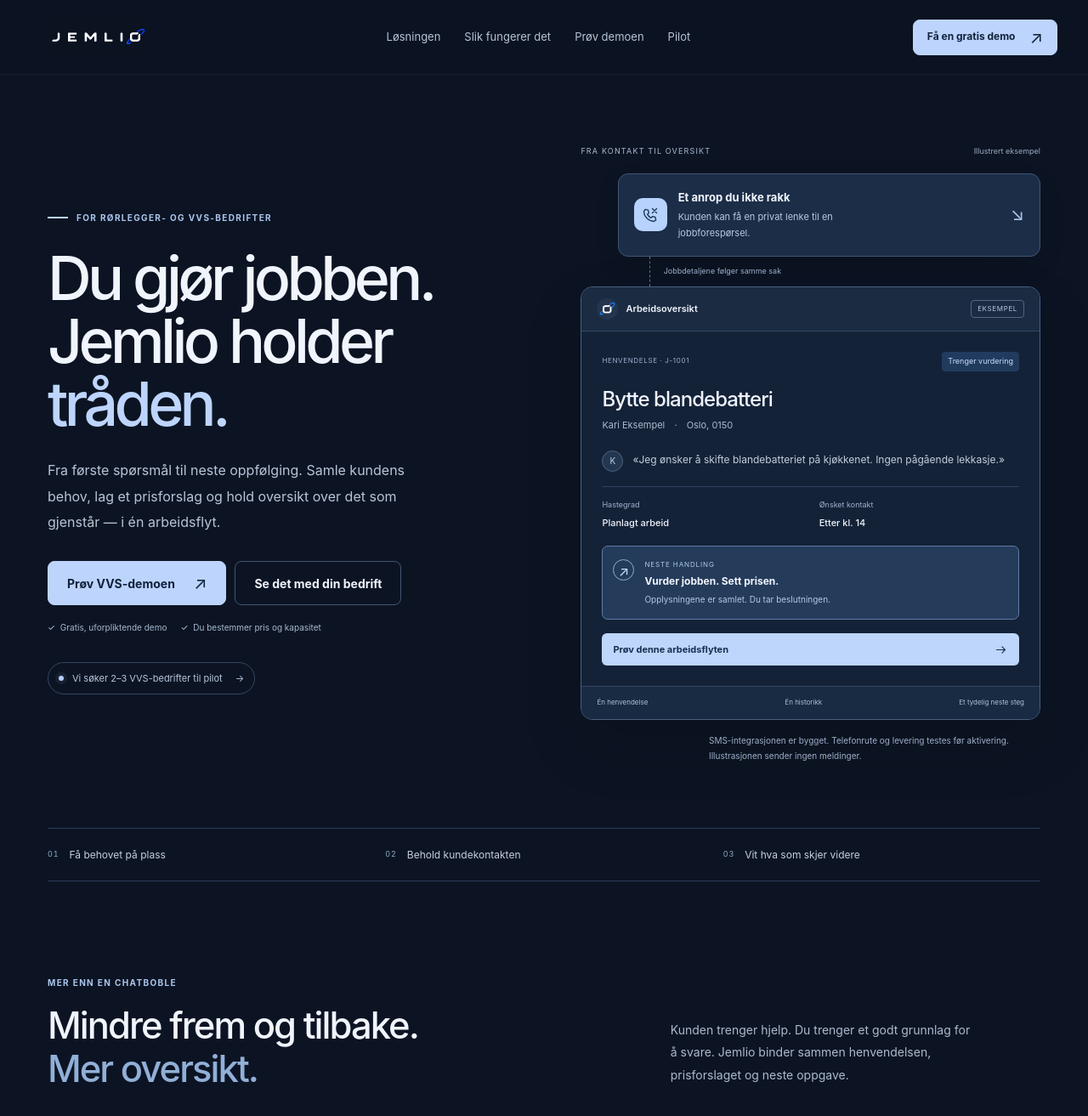
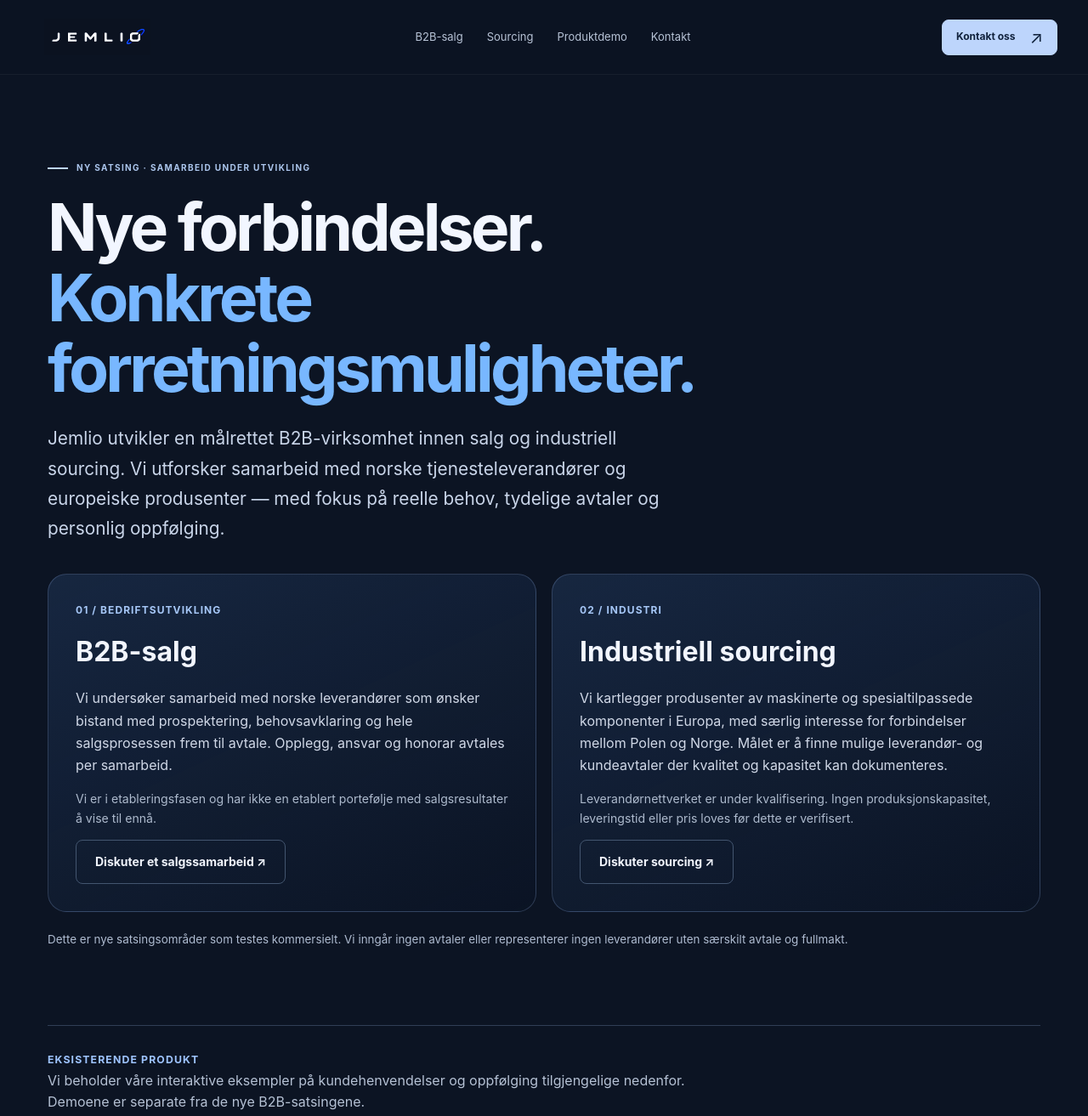
Before and after one commit to BlaskeBlisk1/nova-dynamics-bot-server, a website: page public/marketing/index.html in a window 1280 px wide. Shown: the top 1313 px of the page at 85% size. Drawn offline with Linux system fonts and the light colour scheme.

Commit message:
Add stage-one B2B sales and industrial sourcing positioning without removing demos

```diff
--- a/public/marketing/index.html
+++ b/public/marketing/index.html
@@ -4,13 +4,13 @@
   <meta charset="utf-8">
   <meta name="viewport" content="width=device-width, initial-scale=1">
   <meta name="theme-color" content="#0c1423">
-  <meta name="description" content="Jemlio samler kundehenvendelser, jobbdetaljer, prisforslag og oppfølging for rørlegger- og VVS-bedrifter. Prøv demoen og utforsk en avgrenset pilot.">
-  <title>Jemlio — Fra første kontakt til neste oppdrag</title>
+  <meta name="description" content="Jemlio utforsker B2B-salg og industriell sourcing i Norge. Ta kontakt om mulig samarbeid innen salg, kundeutvikling eller leverandørnettverk.">
+  <title>Jemlio — B2B-salg og industriell sourcing</title>
   <link rel="canonical" href="https://www.jemlio.com/">
   <meta property="og:type" content="website">
   <meta property="og:url" content="https://www.jemlio.com/">
-  <meta property="og:title" content="Jemlio — Fra første kontakt til neste oppdrag">
-  <meta property="og:description" content="Kundehenvendelser, prisforslag og oppfølging. Samlet for rørleggerhverdagen. Prøv begge sider av arbeidsflyten med eksempeldata.">
+  <meta property="og:title" content="Jemlio — B2B-salg og industriell sourcing">
+  <meta property="og:description" content="Vi utforsker samarbeid innen B2B-salg for norske leverandører og sourcing av industrikomponenter fra europeiske produsenter.">
   <meta property="og:locale" content="nb_NO">
   <meta property="og:site_name" content="Jemlio">
   <meta property="og:image" content="https://www.jemlio.com/assets/jemlio-orbit.webp">
@@ -27,19 +27,60 @@
   <script src="./vvs-demo.js" defer></script>
   <link rel="stylesheet" href="./styles.css">
   <script src="./site.js" defer></script>
+  <style>
+    .b2b-intro { padding-top: clamp(70px, 8vw, 112px); padding-bottom: clamp(56px, 7vw, 90px); }
+    .b2b-intro h1 { font-size: clamp(2.6rem, 6vw, 5.6rem); line-height: 1.08; letter-spacing: -.05em; max-width: 1000px; margin: 22px 0; color: #f2f6ff; }
+    .b2b-intro h1 span { color: #78b7ff; }
+    .b2b-lead { max-width: 760px; font-size: clamp(1.08rem, 1.8vw, 1.3rem); line-height: 1.7; color: #c9d5e9; margin-bottom: 35px; }
+    .b2b-cards { display: grid; grid-template-columns: repeat(2, minmax(0, 1fr)); gap: 18px; }
+    .b2b-card { min-width: 0; border: 1px solid rgba(157,186,235,.23); border-radius: 22px; background: linear-gradient(155deg, rgba(32,54,89,.55), rgba(10,20,37,.45)); padding: clamp(20px, 3.5vw, 32px); display: flex; flex-direction: column; gap: 14px; scroll-margin-top: 110px; }
+    .b2b-card-kicker { color: #a6c7f7; font-size: .75rem; letter-spacing: .09em; text-transform: uppercase; font-weight: 750; }
+    .b2b-card h2 { font-size: clamp(1.65rem, 2.5vw, 2.3rem); color: #f2f6ff; margin: 0; }
+    .b2b-card p { margin: 0; color: #d0d8e7; line-height: 1.65; }
+    .b2b-card .b2b-note { font-size: .88rem; color: #adbacd; }
+    .b2b-card .button { margin-top: auto; align-self: flex-start; text-decoration: none; }
+    .b2b-disclosure { font-size: .84rem; color: #aebbd0; margin: 22px 0 0; line-height: 1.6; }
+    .b2b-legacy-note { border-top: 1px solid rgba(157,186,235,.25); padding-top: 25px; }
+    .b2b-legacy-note span { text-transform: uppercase; letter-spacing: .09em; font-size: .77rem; color: #9ec4ff; font-weight: 750; }
+    .b2b-legacy-note p { color: #b5c1d4; max-width: 750px; line-height: 1.6; }
+    @media(max-width: 740px){ .b2b-cards{grid-template-columns:1fr;} .b2b-intro{padding-top:56px;} }
+  </style>
 </head>
 <body>
   <a class="skip-link" href="#main">Hopp til innhold</a>
   <header class="header"><div class="nav-wrap">
     <a class="brand" href="#" aria-label="Jemlio, til toppen"><img src="./assets/jemlio-wordmark.webp" alt="Jemlio" width="224" height="60"></a>
-    <nav class="desktop-nav" aria-label="Hovedmeny"><a href="#losningen">Løsningen</a><a href="#arbeidsflyt">Slik fungerer det</a><a href="#demo" data-open-vvs>Prøv demoen</a><a href="#slik">Pilot</a></nav>
-    <a class="button button-small nav-cta" href="#contact">Få en gratis demo <span aria-hidden="true">↗</span></a>
-    <details class="mobile-nav"><summary aria-label="Åpne meny"><span></span><span></span></summary><nav aria-label="Mobilmeny"><a href="#losningen">Løsningen</a><a href="#arbeidsflyt">Slik fungerer det</a><a href="#demo" data-open-vvs>Prøv demoen</a><a href="#slik">Pilot</a><a href="#contact">Kontakt oss ↗</a></nav></details>
+    <nav class="desktop-nav" aria-label="Hovedmeny"><a href="#b2b-sales">B2B-salg</a><a href="#industrial-sourcing">Sourcing</a><a href="#losningen">Produktdemo</a><a href="#contact">Kontakt</a></nav>
+    <a class="button button-small nav-cta" href="#contact">Kontakt oss <span aria-hidden="true">↗</span></a>
+    <details class="mobile-nav"><summary aria-label="Åpne meny"><span></span><span></span></summary><nav aria-label="Mobilmeny"><a href="#b2b-sales">B2B-salg</a><a href="#industrial-sourcing">Sourcing</a><a href="#losningen">Produktdemo</a><a href="#contact">Kontakt oss ↗</a></nav></details>
   </div></header>
   <main id="main">
+    <section class="b2b-intro section-shell" id="business" aria-labelledby="business-title">
+      <p class="eyebrow"><span class="short-rule"></span> Ny satsing · samarbeid under utvikling</p>
+      <h1 id="business-title">Nye forbindelser.<br><span>Konkrete forretningsmuligheter.</span></h1>
+      <p class="b2b-lead">Jemlio utvikler en målrettet B2B-virksomhet innen salg og industriell sourcing. Vi utforsker samarbeid med norske tjenesteleverandører og europeiske produsenter — med fokus på reelle behov, tydelige avtaler og personlig oppfølging.</p>
+      <div class="b2b-cards">
+        <article class="b2b-card" id="b2b-sales">
+          <span class="b2b-card-kicker">01 / Bedriftsutvikling</span>
+          <h2>B2B-salg</h2>
+          <p>Vi undersøker samarbeid med norske leverandører som ønsker bistand med prospektering, behovsavklaring og hele salgsprosessen frem til avtale. Opplegg, ansvar og honorar avtales per samarbeid.</p>
+          <p class="b2b-note">Vi er i etableringsfasen og har ikke en etablert portefølje med salgsresultater å vise til ennå.</p>
+          <a class="button button-ghost" href="mailto:hei@jemlio.com?subject=Mulig%20samarbeid%20om%20B2B-salg">Diskuter et salgssamarbeid ↗</a>
+        </article>
+        <article class="b2b-card" id="industrial-sourcing">
+          <span class="b2b-card-kicker">02 / Industri</span>
+          <h2>Industriell sourcing</h2>
+          <p>Vi kartlegger produsenter av maskinerte og spesialtilpassede komponenter i Europa, med særlig interesse for forbindelser mellom Polen og Norge. Målet er å finne mulige leverandør- og kundeavtaler der kvalitet og kapasitet kan dokumenteres.</p>
+          <p class="b2b-note">Leverandørnettverket er under kvalifisering. Ingen produksjonskapasitet, leveringstid eller pris loves før dette er verifisert.</p>
+          <a class="button button-ghost" href="mailto:hei@jemlio.com?subject=Mulig%20samarbeid%20om%20industriell%20sourcing">Diskuter sourcing ↗</a>
+        </article>
+      </div>
+      <p class="b2b-disclosure">Dette er nye satsingsområder som testes kommersielt. Vi inngår ingen avtaler eller representerer ingen leverandører uten særskilt avtale og fullmakt.</p>
+    </section>
+    <div class="b2b-legacy-note section-shell"><span>Eksisterende produkt</span><p>Vi beholder våre interaktive eksempler på kundehenvendelser og oppfølging tilgjengelige nedenfor. Demoene er separate fra de nye B2B-satsingene.</p></div>
     <section class="hero section-shell" aria-labelledby="hero-title">
       <div class="hero-copy">
-        <p class="eyebrow"><span class="short-rule"></span> For rørlegger- og VVS-bedrifter</p>
+        <p class="eyebrow"><span class="short-rule"></span> Produktdemo · rørlegger- og VVS-bedrifter</p>
         <h1 id="hero-title">Du gjør jobben.<br>Jemlio holder<br><span>tråden.</span></h1>
         <p class="hero-description">Fra første spørsmål til neste oppfølging. Samle kundens behov, lag et prisforslag og hold oversikt over det som gjenstår — i én arbeidsflyt.</p>
         <div class="hero-actions"><a class="button" href="#demo" data-open-vvs>Prøv VVS-demoen <span aria-hidden="true">↗</span></a><a class="button button-ghost" href="#contact">Se det med din bedrift</a></div>
```
